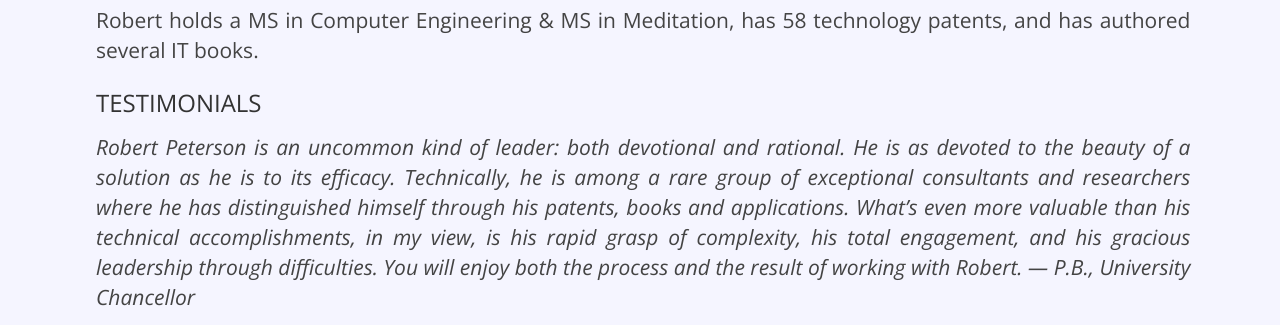
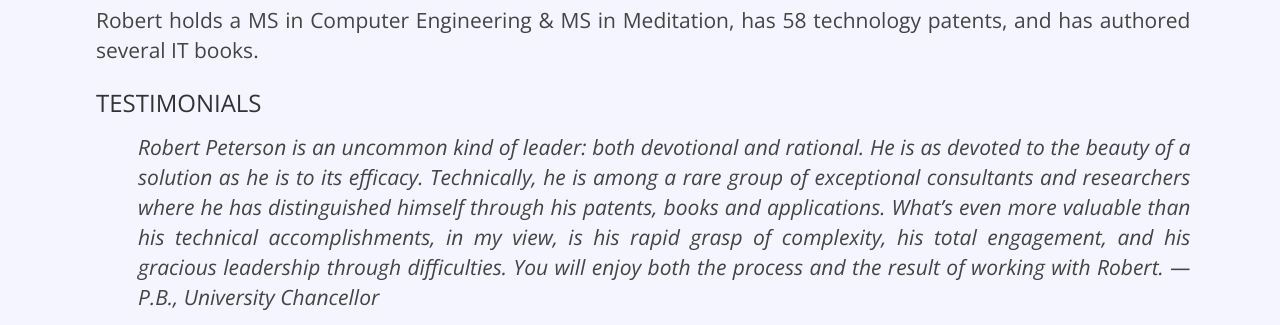
Before and after one commit to avnielconsulting/avnielconsulting.github.io, a plain HTML site: page index.html in a window 1280 px wide. Shown: the part 1716-2041 px from the top of the page. Drawn offline with nearby package versions, Linux system fonts and the light colour scheme.

Commit message:
testimonials

```diff
--- a/index.html
+++ b/index.html
@@ -72,7 +72,7 @@
     <p>Robert holds a MS in Computer Engineering &amp; MS in Meditation, has 58 technology patents, and has authored several IT books.</p>
 
     <h3 id="testimonials">TESTIMONIALS</h3>
-    <p><i>Robert Peterson is an uncommon kind of leader: both devotional and rational. He is as devoted to the beauty of a solution as he is to its efficacy. Technically, he is among a rare group of exceptional consultants and researchers where he has distinguished himself through his patents, books and applications. What’s even more valuable than his technical accomplishments, in my view, is his rapid grasp of complexity, his total engagement, and his gracious leadership through difficulties.  You will enjoy both the process and the result of working with Robert. &mdash; P.B., University Chancellor</i></p>
+    <p class="indent"><i>Robert Peterson is an uncommon kind of leader: both devotional and rational. He is as devoted to the beauty of a solution as he is to its efficacy. Technically, he is among a rare group of exceptional consultants and researchers where he has distinguished himself through his patents, books and applications. What’s even more valuable than his technical accomplishments, in my view, is his rapid grasp of complexity, his total engagement, and his gracious leadership through difficulties.  You will enjoy both the process and the result of working with Robert. &mdash; P.B., University Chancellor</i></p>
     <p><i>Robert brings a breadth of skills to his clients. He excels at helping them chart a path to their desired outcome and understand the technology tradeoffs for achieving those goals. He can readily map the solution to a broad technology base to ensure clients are building an optimal solution. He is also technically hands on and can quickly prove out concepts with rapid prototyping. I highly recommend him to teams that look to be more agile or transform their technology infrastructure. &mdash; M. Gilfix, IBM Vice President</i></p>
     <p><i>Robert operates with heart and mind. He listens with care to include and incorporate others' perspectives and capabilities. He aims to create win-win solutions so that all have buy-in, creating powerful outcomes. This care and skill greatly complements his evident intellect and creative ingenuity. &mdash; Megan White, Nonprofit CEO</i></p>
     <p><i>Robert was influential in being a change agent here at HHSC and a big reason how and why our maturity with managing not just the Middlware layer but the greater HHSC data center has vastly improved. &mdash; Alberto Saenz, Healthcare Team Leader</i></p>
```
